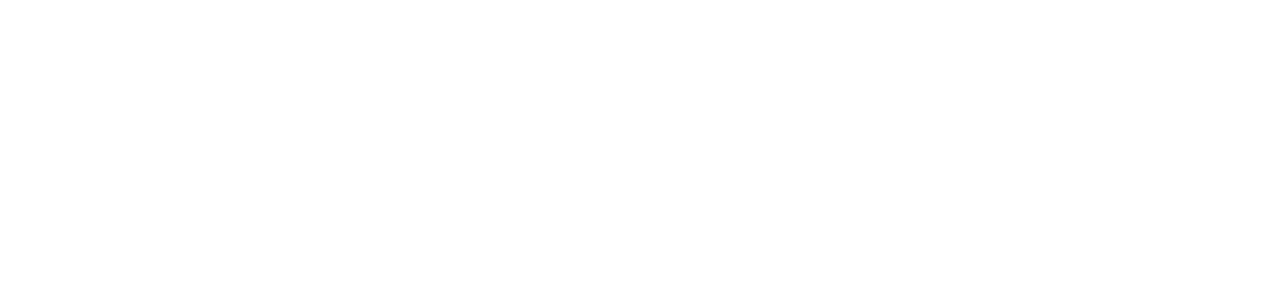
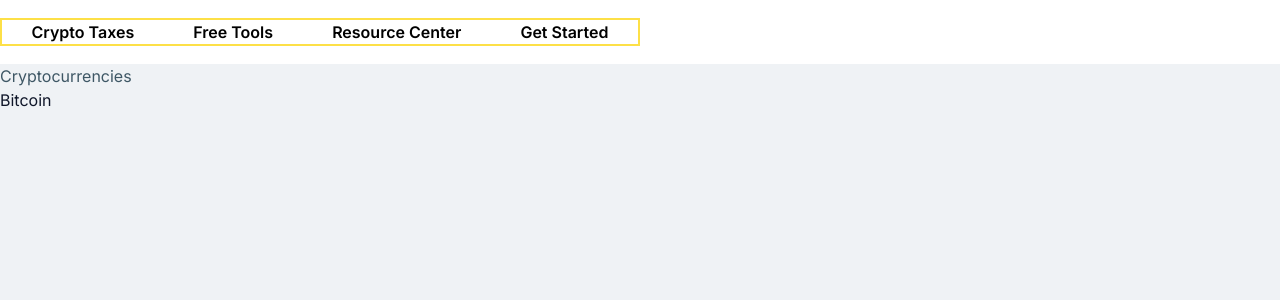
Before and after one commit to ArpDark/jobassignment, a Next.js app: page / in a window 1280 px wide. Shown: the top 300 px of the page. Built offline with nearby package versions, Linux system fonts and the light colour scheme.

Commit message:
mobile navbar is completed

```diff
--- a/src/app/layout.tsx
+++ b/src/app/layout.tsx
@@ -5,7 +5,7 @@ import "./globals.css";
 const inter = Inter({ subsets: ["latin"] });
 
 export const metadata: Metadata = {
-  title: "Create Next App",
+  title: "Koinx Assignment",
   description: "Generated by create next app",
 };
 
--- a/src/app/page.tsx
+++ b/src/app/page.tsx
@@ -1,9 +1,15 @@
 "use client"
 
+import React,{useState,Fragment} from "react";
+import Navbar from "@/components/Navbar";
 export default function Home() {
   return (
-    <div className="">
-
+    <div className="flex flex-col relative min-h-screen h-fit overflow-y-auto bg-[#eff2f5]">
+      <Navbar/>
+      <div className="">
+        <p className="text-[#3e5765]">Cryptocurrencies</p>
+        <p className="text-[#0f1629]">Bitcoin</p>
+      </div>
     </div>
   );
 }
--- /dev/null
+++ b/src/components/Navbar.tsx
@@ -0,0 +1,63 @@
+"use client"
+
+import React,{useState,Fragment} from "react";
+import MenuIcon from '@mui/icons-material/Menu';
+import { Menu, Transition } from '@headlessui/react';
+
+
+export default function Navbar(){
+    return (
+        <div className="flex  w-full h-16 bg-white drop-shadow-[0_0_12px_rgba(16, 38, 73, 0.06)] items-center md:justify-normal z-10 ">
+        <div className="hidden md:visible md:flex w-1/2 justify-around border-2 border-yellow-300 h-fit ">
+          <a href="#" className=" font-semibold text-base">Crypto Taxes</a>
+          <a href="#" className=" font-semibold text-base">Free Tools</a>
+          <a href="#" className=" font-semibold text-base">Resource Center</a>
+          <button className=" font-semibold text-base">Get Started</button>
+        </div>
+
+        <div className="md:hidden w-full flex items-center">
+          <img src="./logo.png" className="w-[81px] h-[20px] border-2 border-red-400 ml-[24px]" alt="logo" />
+          <Menu as="div" className="flex text-left justify-end justify-self-end w-full border-2 border-green-400 mr-[24px]">
+            <div >
+              <Menu.Button className="inline-flex w-full justify-center bg-transparent ">
+                <MenuIcon sx={{fontSize:27 }}/>
+              </Menu.Button>
+            </div>
+            <Transition
+              as={Fragment}
+              enter="transition ease-out duration-100"
+              enterFrom="transform opacity-0 scale-95"
+              enterTo="transform opacity-100 scale-100"
+              leave="transition ease-in duration-75"
+              leaveFrom="transform opacity-100 scale-100"
+              leaveTo="transform opacity-0 scale-95"
+            >
+              <Menu.Items className="absolute z-10 mt-14 ml-16 w-5/6  origin-top-right bg-white shadow-lg ">
+                <div className="">
+                  <Menu.Item>
+                      <a href="#home" className=" text-black block px-4 py-2 text-sm">
+                        Crypto Taxes
+                      </a>
+                  </Menu.Item>
+                  <Menu.Item>
+                      <a href="#about" className=" text-black block px-4 py-2 text-sm">
+                        Free Tools
+                      </a>
+                  </Menu.Item>
+                  <Menu.Item>
+                      <a href="#" className=" text-black block px-4 py-2 text-sm">
+                        Resource Center
+                      </a>
+                  </Menu.Item>
+                  <Menu.Item>
+                    <button className="">Get Started</button>
+                  </Menu.Item>
+
+                </div>
+              </Menu.Items>
+            </Transition>
+          </Menu>
+        </div>
+      </div>
+    );
+}
--- a/tailwind.config.ts
+++ b/tailwind.config.ts
@@ -9,9 +9,12 @@ const config: Config = {
   theme: {
     extend: {
       backgroundImage: {
-        "gradient-radial": "radial-gradient(var(--tw-gradient-stops))",
-        "gradient-conic":
-          "conic-gradient(from 180deg at 50% 50%, var(--tw-gradient-stops))",
+        // "gradient-radial": "radial-gradient(var(--tw-gradient-stops))",
+        // "gradient-conic":
+        //   "conic-gradient(from 180deg at 50% 50%, var(--tw-gradient-stops))",
+      },
+      fontFamily:{
+        sans:["Inter"]
       },
     },
   },
```
Also changed, not shown: package.json (+11 -5 lines), public/logo.png (added), 1 other file (tests, documents, lock files or other folders).
